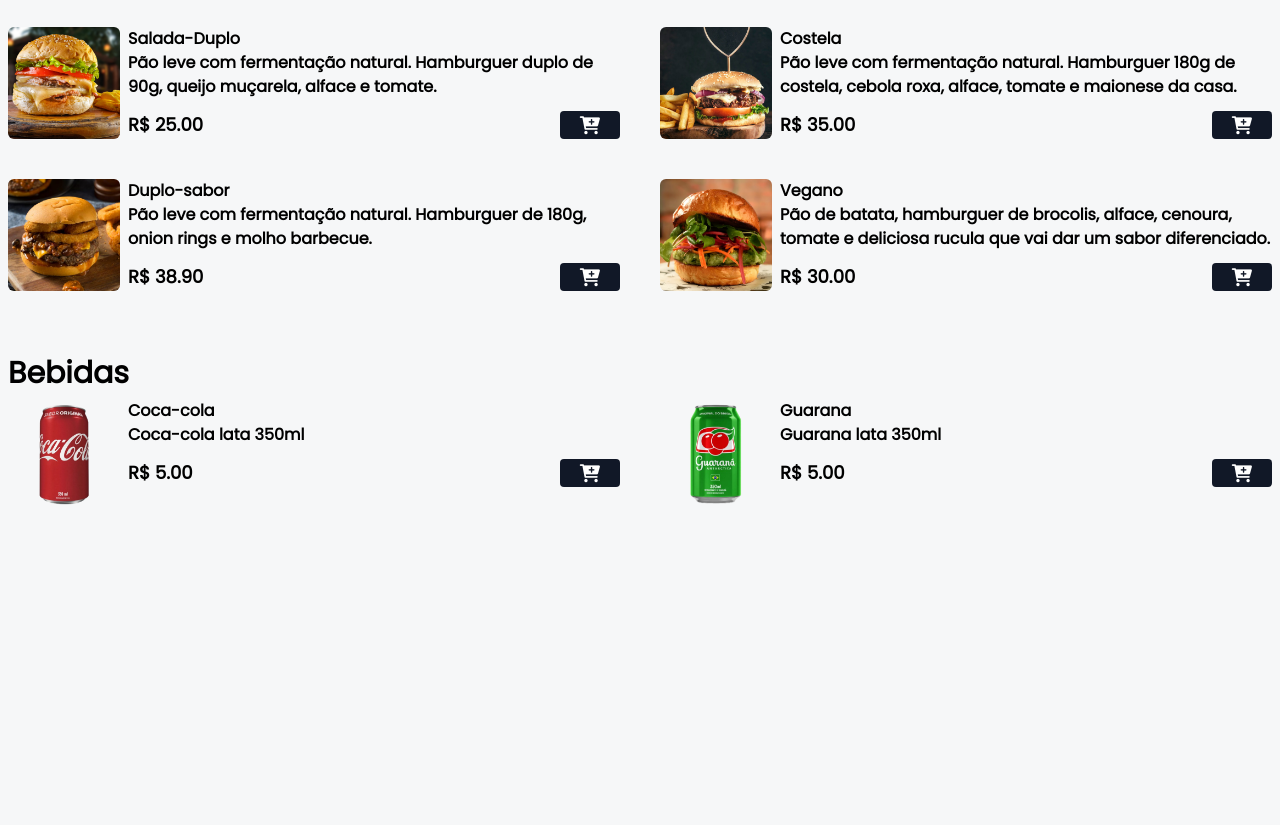
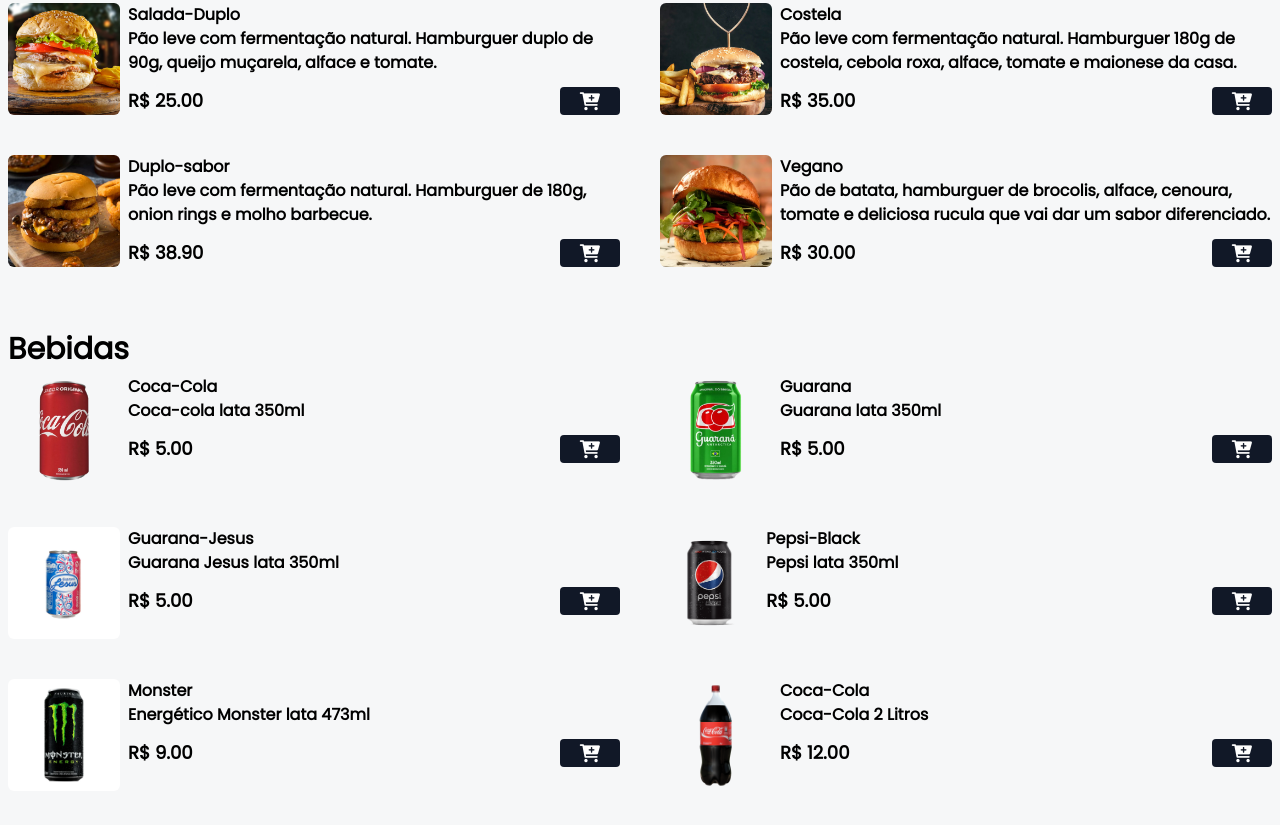
Before and after one commit to MateusRocca/cardapio_online, a website: page index.html in a window 1280 px wide. Shown: the part 817-1642 px from the top of the page. Before the commit the page ends 1392 px from the top, so only its background shows below. Drawn offline with nearby package versions, Linux system fonts and the light colour scheme.

Commit message:
Atualização da imagem do logo e adição de novos produtos

```diff
--- a/index.html
+++ b/index.html
@@ -28,9 +28,9 @@
 </head>
 
 <body>
-    <header class="w-full h-[420px] bg-zinc-900 bg-home bg-cover bg-center">
+    <header class="w-full h-[420px] bg-zinc-900 bg-home bg-cover bg-center bg-no-repeat">
         <div class="w-full h-full flex flex-col justify-center items-center">
-            <img src="assets/hamb-1.png" alt="Logo da hamburgueria"
+            <img src="assets/roccalogos.png" alt="Logo da hamburgueria"
                 class="w-32 h-32 rounded-full shadow-lg hover:scale-110">
             <h1 class="text-4xl mt-4 mb-2 font-bold text-white">
                 Hamburgueria Rocca
--- a/script.js
+++ b/script.js
@@ -16,7 +16,7 @@
         name: "Salada-Duplo",
         price: 22.00,
         imageSrc: "./assets/hamb-1.png",
-        description: "Pão leve com fermentação natural. Hamburguer duplo de 180g, queijo muçarela, queijo cheddar, alface, cebola e queijo muçarela."
+        description: "Pão leve com fermentação natural. Hamburguer duplo de 180g, queijo muçarela, queijo cheddar, alface e cebola."
     },
     {
         name: "Bacon-Duplo",
@@ -64,7 +64,7 @@
 
 const bebidas = [
     {
-        name: 'Coca-cola',
+        name: 'Coca-Cola',
         price: 5.00,
         imageSrc: './assets/refri-1.png',
         description: 'Coca-cola lata 350ml'
@@ -74,6 +74,30 @@
         price: 5.00,
         imageSrc: './assets/refri-2.png',
         description: 'Guarana lata 350ml'
+    },
+    {
+        name: 'Guarana-Jesus',
+        price: 5.00,
+        imageSrc: './assets/gjesus.webp',
+        description: 'Guarana Jesus lata 350ml'
+    },
+    {
+        name: 'Pepsi-Black',
+        price: 5.00,
+        imageSrc: './assets/pepsi.png',
+        description: 'Pepsi lata 350ml'
+    },
+    {
+        name: 'Monster',
+        price: 9.00,
+        imageSrc: './assets/monster.webp',
+        description: 'Energético Monster lata 473ml'
+    },
+    {
+        name: 'Coca-Cola',
+        price: 12.00,
+        imageSrc: './assets/coca-cola-2l.png',
+        description: 'Coca-Cola 2 Litros'
     },
 
 ];
@@ -145,6 +169,7 @@
         `;
         quantidade += item.quantity;
         total += item.price * item.quantity;
+        item.totalPrice = item.price * item.quantity;
         cartItensContainer.appendChild(cartItemElement);
     })
 
--- a/tailwind.config.js
+++ b/tailwind.config.js
@@ -7,7 +7,7 @@
     },
     extend: {
      backgroundImage: {
-        "home": "url('/assets/bg.png')",
+        "home": "url('/assets/bg.jpg')",
      }
     },
   },
```
Also changed, not shown: assets/bg.jpg (added), assets/bg.png (deleted), assets/coca-cola-2l.png (added), assets/gjesus.webp (added), assets/monster.webp (added), assets/pepsi.png (added), assets/roccalogos.png (added), styles/output.css.
